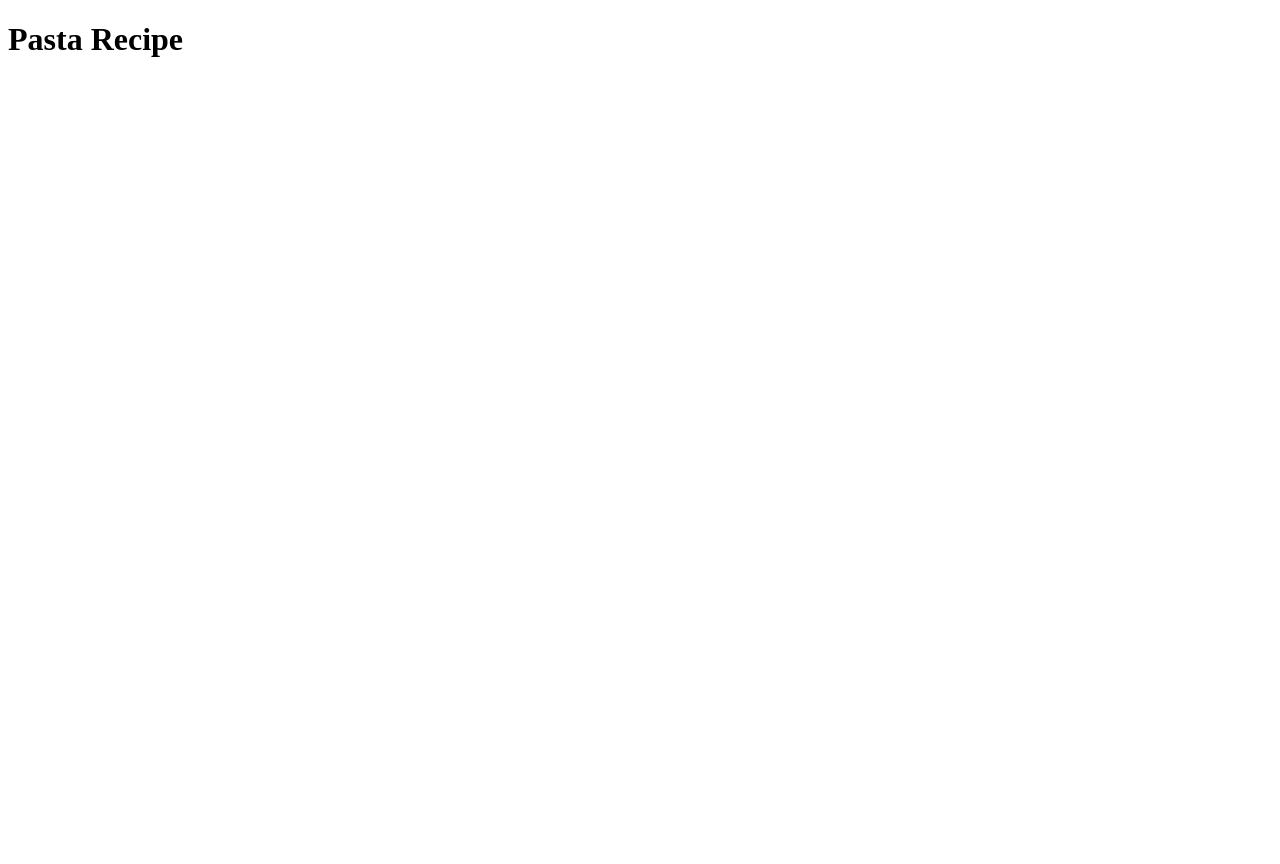
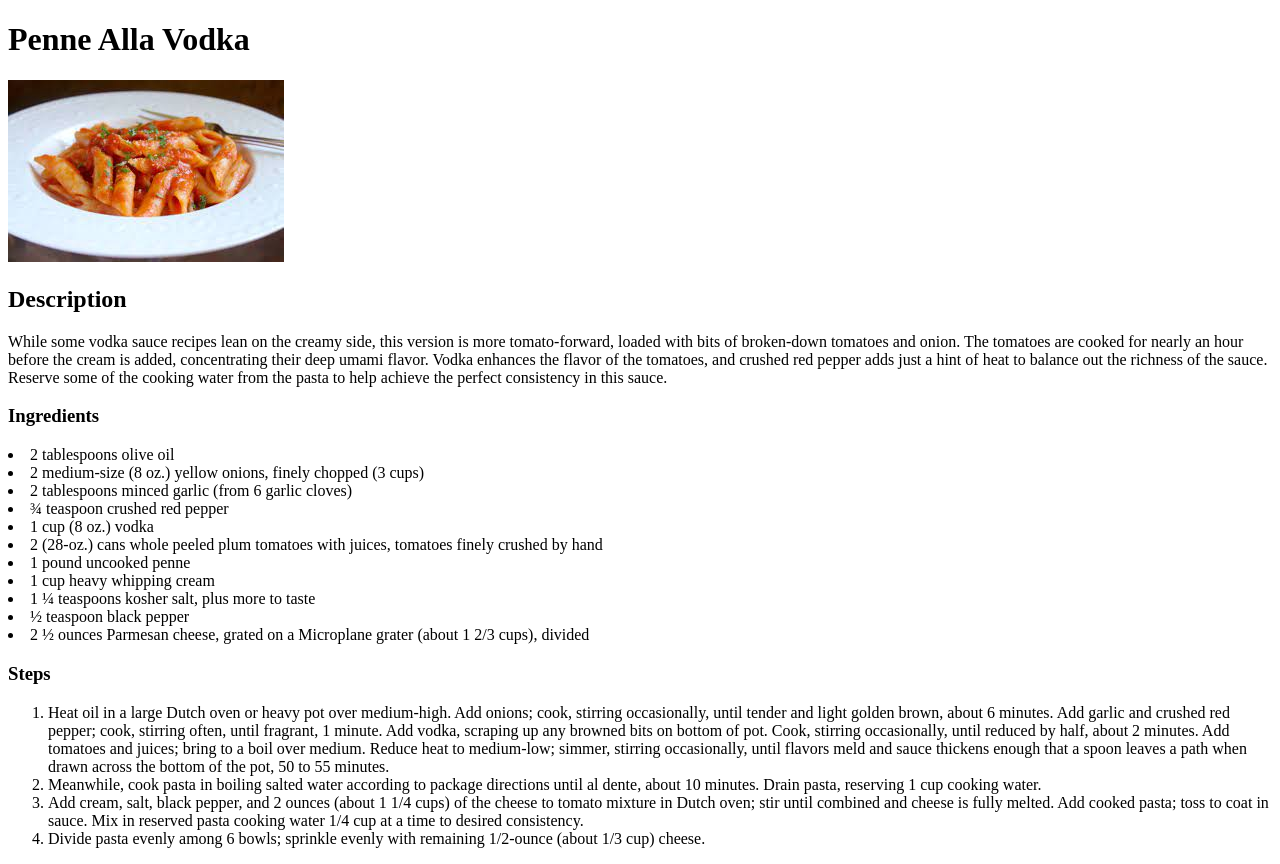
Before and after one commit to LJ6778/odin-recipes, a plain HTML site: page recipes/pasta.html in a window 1280 px wide. Before the commit the page ends 800 px from the top, so only its background shows below. Drawn offline with Linux system fonts and the light colour scheme.

Commit message:
Add Picture, Ingredients and Steps

```diff
--- a/recipes/pasta.html
+++ b/recipes/pasta.html
@@ -6,6 +6,44 @@
         <title>Pasta</title>
     </head>
     <body>
-        <h1>Pasta Recipe</h1>
+        <h1>Penne Alla Vodka</h1>
+        <img src="/images/pennevodka.jpeg" alt="vodka penne">
+        <h2>Description</h2>
+        <p>While some vodka sauce recipes lean on the creamy side, this version is more tomato-forward,
+            loaded with bits of broken-down tomatoes and onion. The tomatoes are cooked for nearly an hour
+            before the cream is added, concentrating their deep umami flavor. Vodka enhances the flavor of the
+            tomatoes, and crushed red pepper adds just a hint of heat to balance out the richness of the sauce.
+            Reserve some of the cooking water from the pasta to help achieve the perfect consistency in this sauce.
+        </p>
+
+        <h3>Ingredients</h3>
+        <li>2 tablespoons olive oil</li>
+        <li>2 medium-size (8 oz.) yellow onions, finely chopped (3 cups)</li>
+        <li>2 tablespoons minced garlic (from 6 garlic cloves)</li>
+        <li>¾ teaspoon crushed red pepper</li>
+        <li>1 cup (8 oz.) vodka</li>
+        <li>2 (28-oz.) cans whole peeled plum tomatoes with juices, tomatoes finely crushed by hand</li>
+        <li>1 pound uncooked penne</li>
+        <li>1 cup heavy whipping cream</li>
+        <li>1 ¼ teaspoons kosher salt, plus more to taste</li>
+        <li>½ teaspoon black pepper</li>
+        <li>2 ½ ounces Parmesan cheese, grated on a Microplane grater (about 1 2/3 cups), divided</li>
+
+        <h3>Steps</h3>
+        <ol>
+            <li>Heat oil in a large Dutch oven or heavy pot over medium-high. Add onions; cook, stirring occasionally,
+                until tender and light golden brown, about 6 minutes. Add garlic and crushed red pepper; cook, stirring
+                often, until fragrant, 1 minute. Add vodka, scraping up any browned bits on bottom of pot. Cook, stirring
+                occasionally, until reduced by half, about 2 minutes. Add tomatoes and juices; bring to a boil over medium.
+                Reduce heat to medium-low; simmer, stirring occasionally, until flavors meld and sauce thickens enough that
+                a spoon leaves a path when drawn across the bottom of the pot, 50 to 55 minutes.</li>
+            <li>Meanwhile, cook pasta in boiling salted water according to package directions until al dente, about 10 minutes.
+                Drain pasta, reserving 1 cup cooking water.</li>
+            <li>Add cream, salt, black pepper, and 2 ounces (about 1 1/4 cups) of the cheese to tomato mixture in Dutch oven;
+                stir until combined and cheese is fully melted. Add cooked pasta; toss to coat in sauce. Mix in reserved pasta
+                cooking water 1/4 cup at a time to desired consistency.</li>
+            <li>Divide pasta evenly among 6 bowls; sprinkle evenly with remaining 1/2-ounce (about 1/3 cup) cheese.</li>
+        </ol>
+
     </body>
 </html>
```
